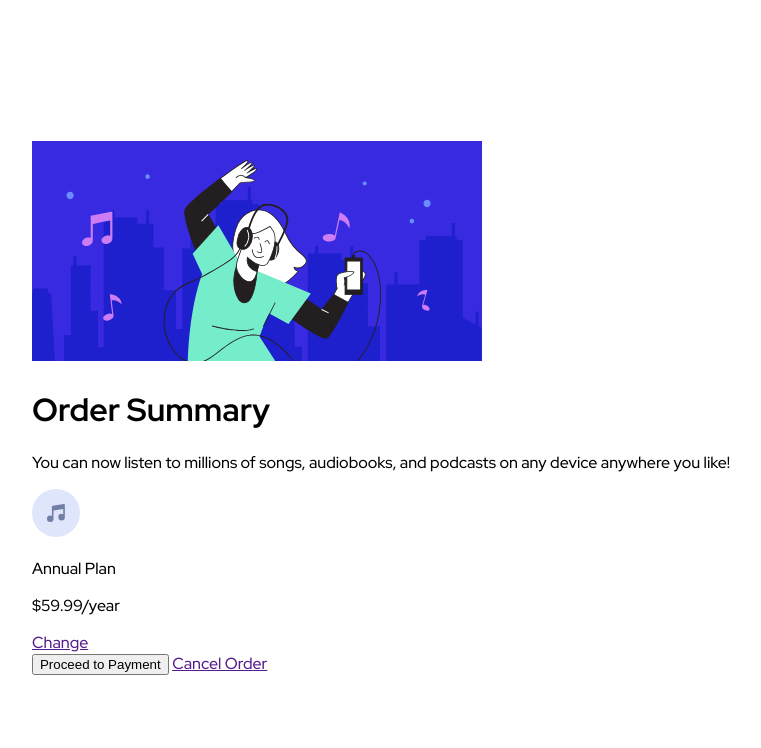
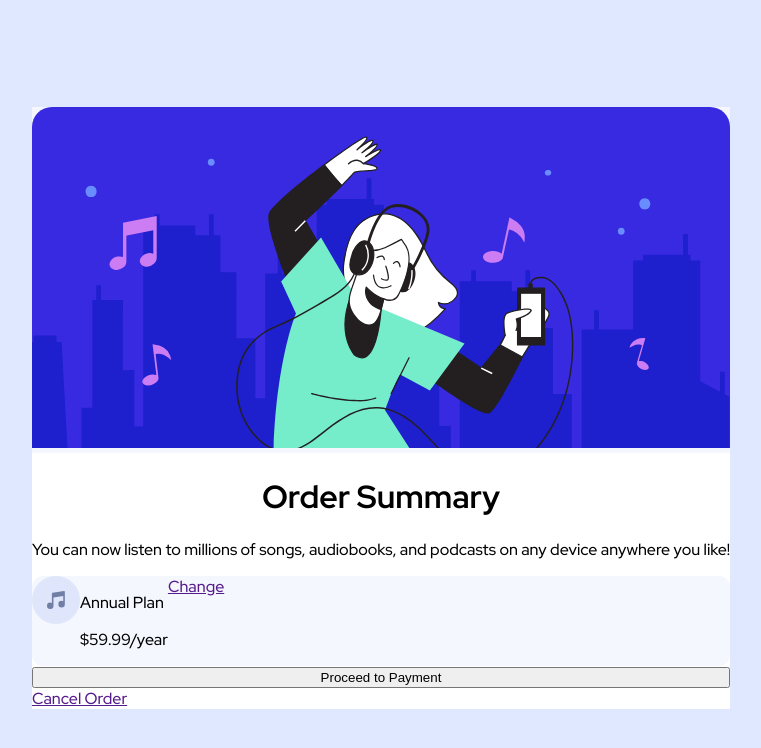
Before and after one commit to lawlawson/order-summary, a plain HTML site: page index.html in a window 1280 px wide. Shown: the whole page, without its empty margins (259-1020 px from the left). Drawn offline with Linux system fonts and the light colour scheme.

Commit message:
fixed layout

```diff
--- a/index.html
+++ b/index.html
@@ -23,17 +23,17 @@
   <body>
     <main class="container">
       <div class="header-image">
-        <img src="/images/illustration-hero.svg" alt="" />
+        <img src="/images/illustration-hero.svg" alt="" class="music-image"/>
       </div>
       <div class="order-summary">
         <h1>Order Summary</h1>
-        <p>
+        <p class="order-summary-text">
           You can now listen to millions of songs, audiobooks, and podcasts on
           any device anywhere you like!
         </p>
       </div>
       <div class="annual-plan">
-        <img src="/images/icon-music.svg" alt="" />
+        <img src="/images/icon-music.svg" alt="" class="music-icon"/>
         <div>
           <p>Annual Plan</p>
           <p>$59.99/year</p>
--- a/style.css
+++ b/style.css
@@ -17,6 +17,7 @@ body {
   min-height: 100vh;
   place-content: center;
   font-family: 'Red Hat Display', sans-serif;
+  background-color: var(--clr-pale-blue);
 }
 
 .container {
@@ -25,4 +26,38 @@ body {
   flex-direction: column;
   overflow: hidden;
   max-width: 1440px;
+  background-color: #fff;
 }
+
+.header-image {
+  max-width: 100%;
+  background-color: var(--clr-very-pale-blue);
+}
+
+.music-image {
+  width: 100%;
+  border-radius: 20px 20px 0 0;
+}
+
+h1 {
+  text-align: center;
+}
+
+.order-summary-text {
+  text-align: center;
+}
+
+.annual-plan {
+  background-color: var(--clr-very-pale-blue);
+  display: flex;
+  border-radius: 11px;
+}
+
+.music-icon {
+  width: 48px;
+  height: 48px;
+}
+
+button {
+  width: 100%;
+}
```
